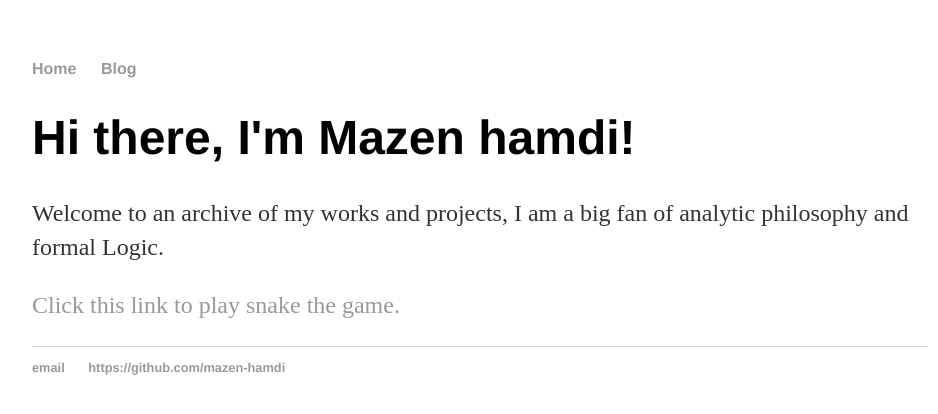
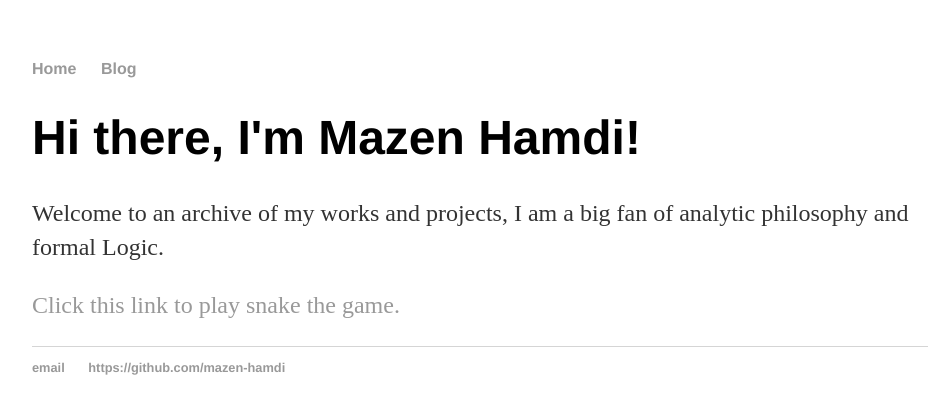
Before and after one commit to mazen-hamdi/mazen-hamdi.github.io, a Jekyll site: the page built from index.html, in a window 1280 px wide. Shown: the top 414 px of the page, without its empty margins (160-1098 px from the left). Built offline with Jekyll 4.4.1, drawn with Linux system fonts in a browser that asks for light colours.

Commit message:
Capitlization

```diff
--- a/index.html
+++ b/index.html
@@ -3,7 +3,7 @@ layout: default
 title: Mazen's website launch
 ---
 <div class="blurb">
-	<h1>Hi there, I'm Mazen hamdi!</h1>
+	<h1>Hi there, I'm Mazen Hamdi!</h1>
 	<p>Welcome to an archive of my works and projects, I am a big fan of analytic philosophy and formal Logic.</p>
 	<p><a href="/snake/index.html">Click this link to play snake the game.</a> </p>
 </div><!-- /.blurb -->
```
